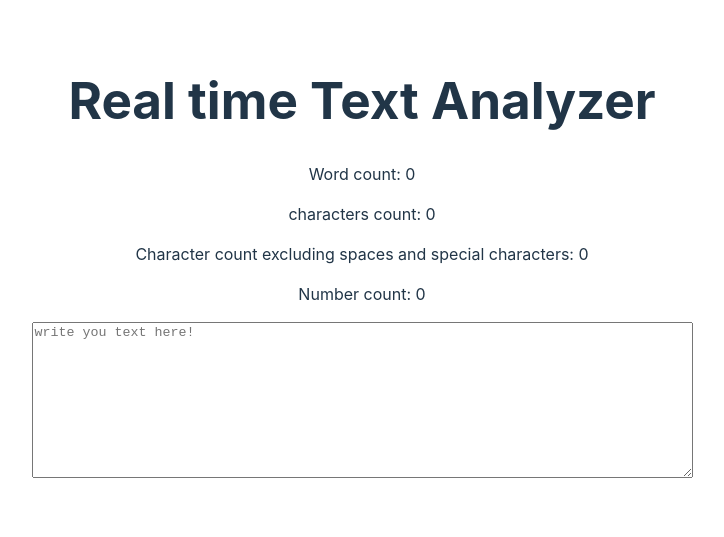
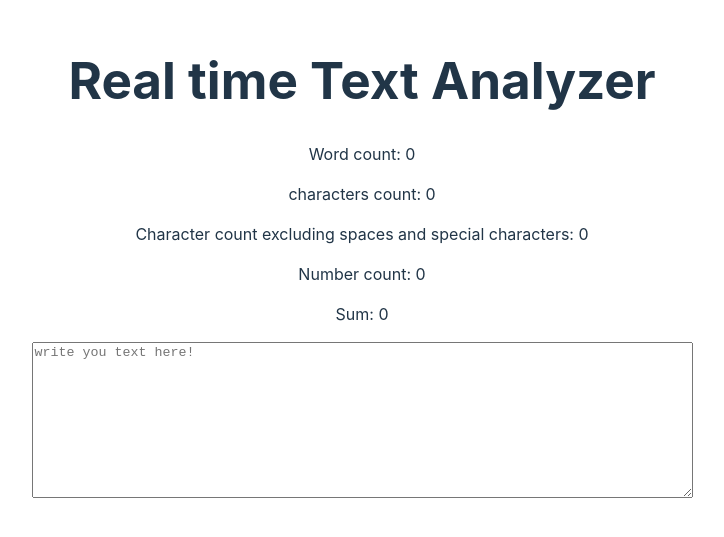
Before and after one commit to patychavezromo/Real-time-Text-Analyzer, a React (Vite) app: page / in a window 1280 px wide. Shown: the part 139-676 px from the top of the page, without its empty margins (278-1002 px from the left). Built offline with nearby package versions, Linux system fonts and the light colour scheme.

Commit message:
feat: implemented functionality to sum the numbers found

```diff
--- a/src/components/Input.jsx
+++ b/src/components/Input.jsx
@@ -4,6 +4,7 @@ import {
   characterCounter,
   filteredCharacterCounter,
   numberCounter,
+  getSum,
 } from "./TextAnalyzer";
 
 function UserInput() {
@@ -12,6 +13,7 @@ function UserInput() {
   let [numcharacteres, setNumcharacteres] = useState(0);
   let [alphaNumericCount, setAlphaNumericCount] = useState(0);
   let [numberCount, setNumberCount] = useState(0);
+  let [sum, setSum] = useState(0);
 
   function handleTextChange(event) {
     let newText = event.target.value;
@@ -20,6 +22,7 @@ function UserInput() {
     setNumcharacteres(characterCounter(newText));
     setAlphaNumericCount(filteredCharacterCounter(newText));
     setNumberCount(numberCounter(newText));
+    setSum(getSum(newText));
   }
 
   return (
@@ -31,7 +34,7 @@ function UserInput() {
         {alphaNumericCount}
       </p>
       <p>Number count: {numberCount}</p>
-
+      <p>Sum: {sum}</p>
       <textarea
         name="postContent"
         rows={10}
--- a/src/components/TextAnalyzer.jsx
+++ b/src/components/TextAnalyzer.jsx
@@ -18,3 +18,14 @@ export const filteredCharacterCounter = (text) => {
 export const numberCounter = (text) => {
   return text.split("").filter((character) => /\d/.test(character)).length;
 };
+
+export const getSum = (text) => {
+  const stringNumbers = text.split("").filter((character) => {
+    return /\d/.test(character);
+  });
+  let numbers = stringNumbers.map((stringNumber) => {
+    return parseInt(stringNumber);
+  });
+  let sum = numbers.reduce((acc, curr) => acc + curr, 0);
+  return sum;
+};
```
